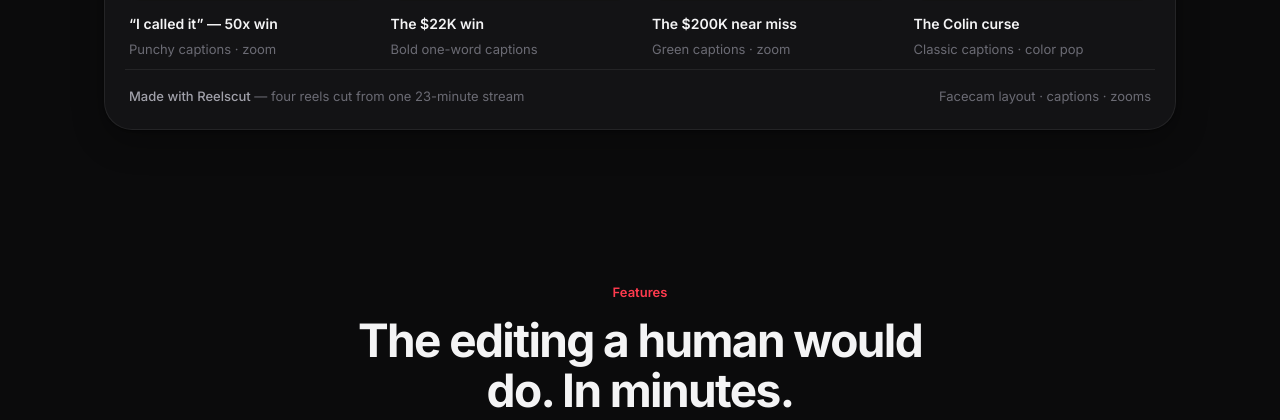
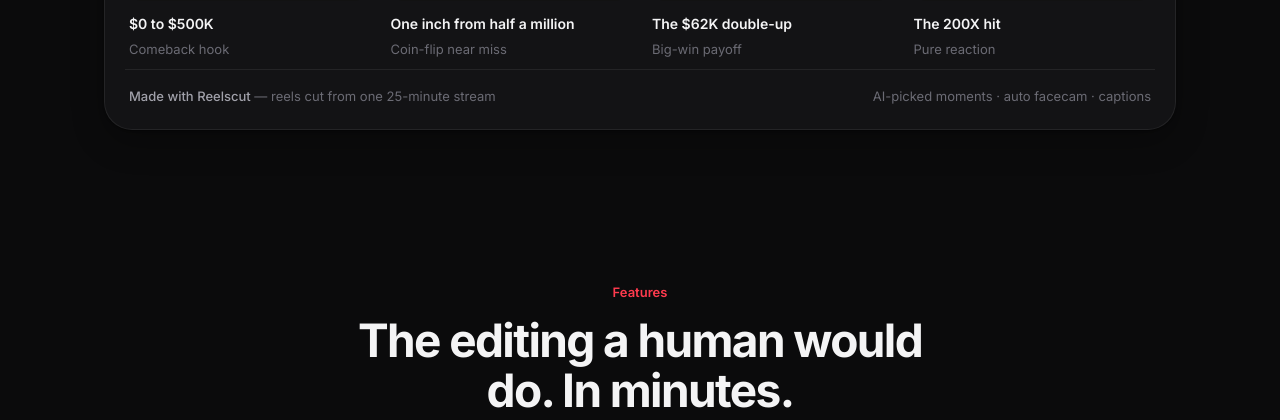
Before and after one commit to catsrat/reelscut, a Flask app: page / in a window 1280 px wide. Shown: the part 1138-1558 px from the top of the page. Run offline with Flask 3, Linux system fonts and the light colour scheme.

Commit message:
Landing page: example reels from the latest auto-facecam run
Replace the four examples with reels the live app made from a 25-minute
Crazy Time stream (AI-picked moments, auto-detected facecam), trimmed to
their best ~20 s and encoded 540x960 for the web: $0 to $500K, one inch
from half a million, the $62K double-up, the 200X hit. Segments where
the streamer switched to a full-screen webcam were left out.

Co-Authored-By: Claude Opus 5.5 <noreply@anthropic.com>

```diff
--- a/templates/landing.html
+++ b/templates/landing.html
@@ -238,21 +238,21 @@
   <div class="showcase rv" id="reels">
     <div class="reels">
       <div class="reel"><div class="screen">
-        <video data-src="/static/demo1.mp4" autoplay muted loop playsinline aria-label="Example reel: I called it, 50x win"></video></div>
-        <div class="reel-meta"><b>“I called it” — 50x win</b><span>Punchy captions · zoom</span></div></div>
+        <video data-src="/static/demo1.mp4" autoplay muted loop playsinline aria-label="Example reel: from zero to 500K"></video></div>
+        <div class="reel-meta"><b>$0 to $500K</b><span>Comeback hook</span></div></div>
       <div class="reel"><div class="screen">
-        <video data-src="/static/demo2.mp4" autoplay muted loop playsinline aria-label="Example reel: the 22,000 dollar win"></video></div>
-        <div class="reel-meta"><b>The $22K win</b><span>Bold one-word captions</span></div></div>
+        <video data-src="/static/demo2.mp4" autoplay muted loop playsinline aria-label="Example reel: one inch from half a million"></video></div>
+        <div class="reel-meta"><b>One inch from half a million</b><span>Coin-flip near miss</span></div></div>
       <div class="reel"><div class="screen">
-        <video data-src="/static/demo3.mp4" autoplay muted loop playsinline aria-label="Example reel: That was 200,000 dollars"></video></div>
-        <div class="reel-meta"><b>The $200K near miss</b><span>Green captions · zoom</span></div></div>
+        <video data-src="/static/demo3.mp4" autoplay muted loop playsinline aria-label="Example reel: the 62,000 dollar double-up"></video></div>
+        <div class="reel-meta"><b>The $62K double-up</b><span>Big-win payoff</span></div></div>
       <div class="reel"><div class="screen">
-        <video data-src="/static/demo4.mp4" autoplay muted loop playsinline aria-label="Example reel: The Colin curse"></video></div>
-        <div class="reel-meta"><b>The Colin curse</b><span>Classic captions · color pop</span></div></div>
+        <video data-src="/static/demo4.mp4" autoplay muted loop playsinline aria-label="Example reel: the 200X hit"></video></div>
+        <div class="reel-meta"><b>The 200X hit</b><span>Pure reaction</span></div></div>
     </div>
     <div class="showcase-foot">
-      <span><b>Made with Reelscut</b> — four reels cut from one 23-minute stream</span>
-      <span>Facecam layout · captions · zooms</span>
+      <span><b>Made with Reelscut</b> — reels cut from one 25-minute stream</span>
+      <span>AI-picked moments · auto facecam · captions</span>
     </div>
   </div>
 </div></header>
```
Also changed, not shown: 4 other files.
